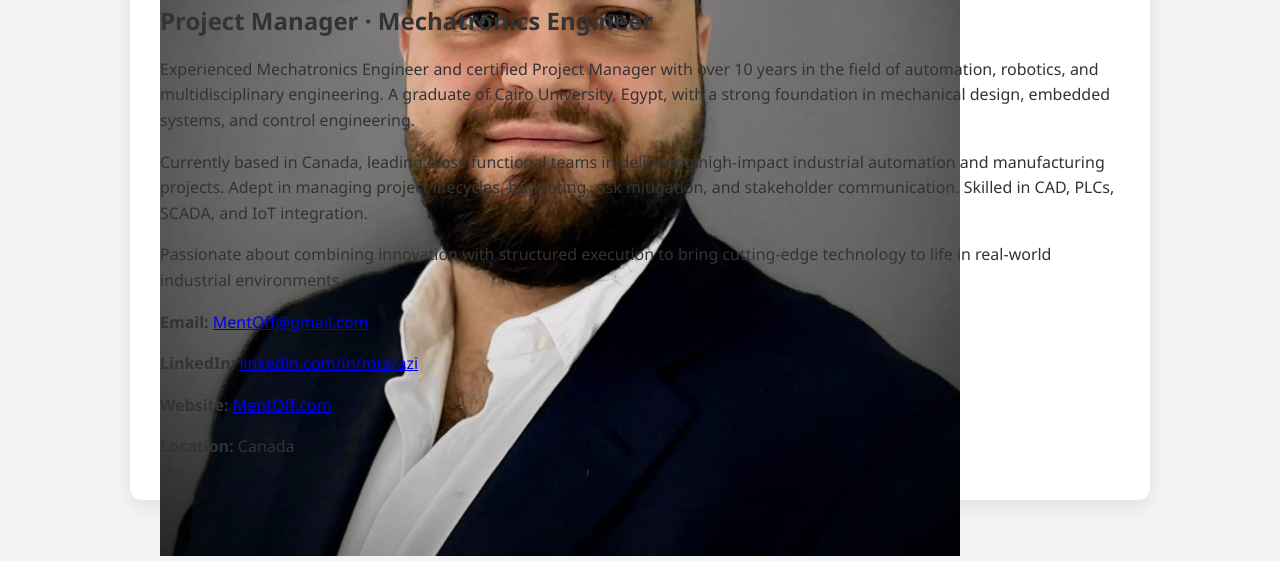
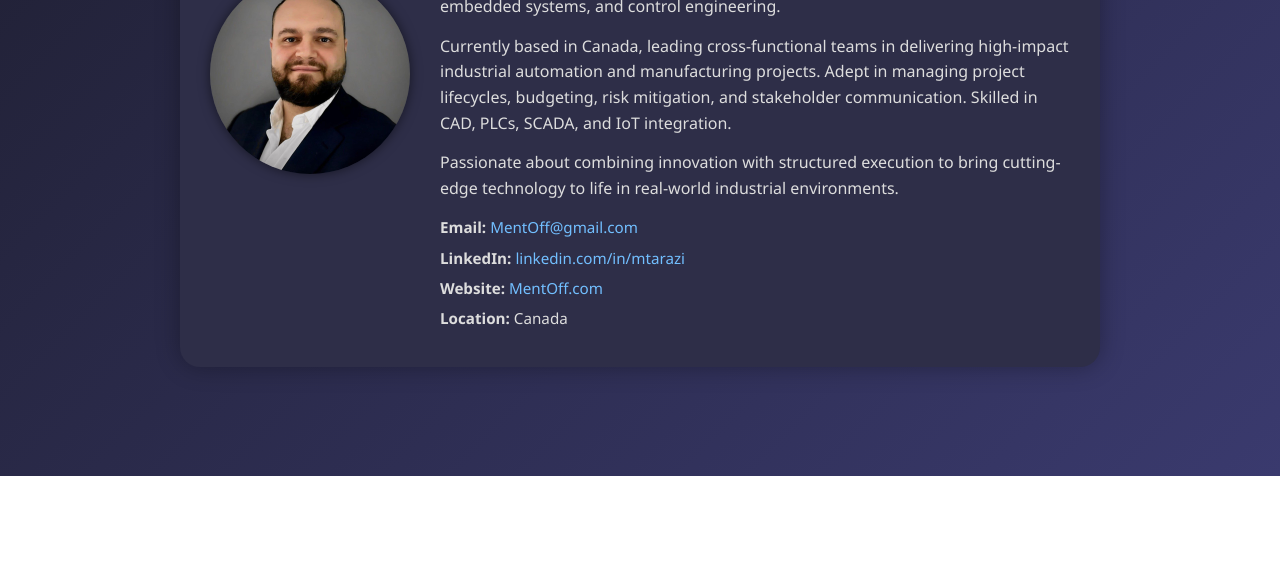
Before and after one commit to gamepump/MentOff, a plain HTML site: page index.html in a window 1280 px wide. Shown: the part 324-885 px from the top of the page. After the commit the page ends 800 px from the top, so only its background shows below. Drawn offline with Linux system fonts and the light colour scheme.

Commit message:
Update style.css

```diff
--- a/style.css
+++ b/style.css
@@ -1,92 +1,77 @@
+* {
+  box-sizing: border-box;
+  margin: 0;
+  padding: 0;
+}
+
 body {
-  margin: 0;
   font-family: 'Segoe UI', Tahoma, Geneva, Verdana, sans-serif;
-  background: #f3f4f6;
-  color: #333;
+  background: linear-gradient(135deg, #1e1e2f, #3a3a6e);
+  color: #f0f0f0;
+  min-height: 100vh;
+  display: flex;
+  justify-content: center;
+  align-items: center;
+  padding: 40px 20px;
 }
 
 .container {
   max-width: 960px;
-  margin: 50px auto;
-  padding: 30px;
-  background: white;
-  border-radius: 12px;
-  box-shadow: 0 8px 20px rgba(0,0,0,0.08);
+  width: 100%;
+  padding: 20px;
 }
 
-.profile {
+.card {
+  background: #2e2e48;
+  border-radius: 20px;
+  box-shadow: 0 0 25px rgba(0,0,0,0.3);
   display: flex;
   flex-wrap: wrap;
+  gap: 30px;
+  padding: 30px;
   align-items: center;
-  gap: 30px;
-  margin-bottom: 30px;
 }
 
-.profile-pic {
-  width: 180px;
-  height: 180px;
+.profile-pic img {
+  width: 200px;
+  height: 200px;
+  border-radius: 100px;
   object-fit: cover;
-  border-radius: 50%;
-  box-shadow: 0 0 10px rgba(0,0,0,0.2);
+  box-shadow: 0 0 12px #00000088;
 }
 
-.info {
+.bio {
   flex: 1;
+  min-width: 260px;
 }
 
-h1 {
-  margin: 0;
-  font-size: 2.2rem;
+.bio h1 {
+  font-size: 2.5rem;
+  color: #ffffff;
 }
 
-h3 {
-  margin: 10px 0;
-  color: #666;
-  font-weight: 500;
+.bio h2 {
+  font-size: 1.2rem;
+  color: #aaa;
+  margin-bottom: 20px;
 }
 
-p {
+.bio p {
   line-height: 1.6;
-  margin-bottom: 10px;
+  margin-bottom: 14px;
+  color: #ddd;
 }
 
-.contacts {
-  list-style: none;
-  padding: 0;
-  margin-top: 15px;
+.contact p {
+  margin: 6px 0;
+  font-size: 0.95rem;
 }
 
-.contacts li {
-  margin-bottom: 8px;
-}
-
-.contacts a {
-  color: #0056b3;
+a {
+  color: #72bfff;
   text-decoration: none;
 }
 
-.sections {
-  margin-top: 40px;
+a:hover {
+  text-decoration: underline;
 }
-
-.sections h2 {
-  border-bottom: 2px solid #ddd;
-  padding-bottom: 5px;
-  margin-top: 25px;
-  margin-bottom: 15px;
-}
-
-.skills {
-  display: flex;
-  flex-wrap: wrap;
-  list-style: none;
-  padding: 0;
-  gap: 12px;
-}
-
-.skills li {
-  background: #edf2f7;
-  padding: 6px 14px;
-  border-radius: 20px;
-  font-size: 0.9rem;
-}
```
